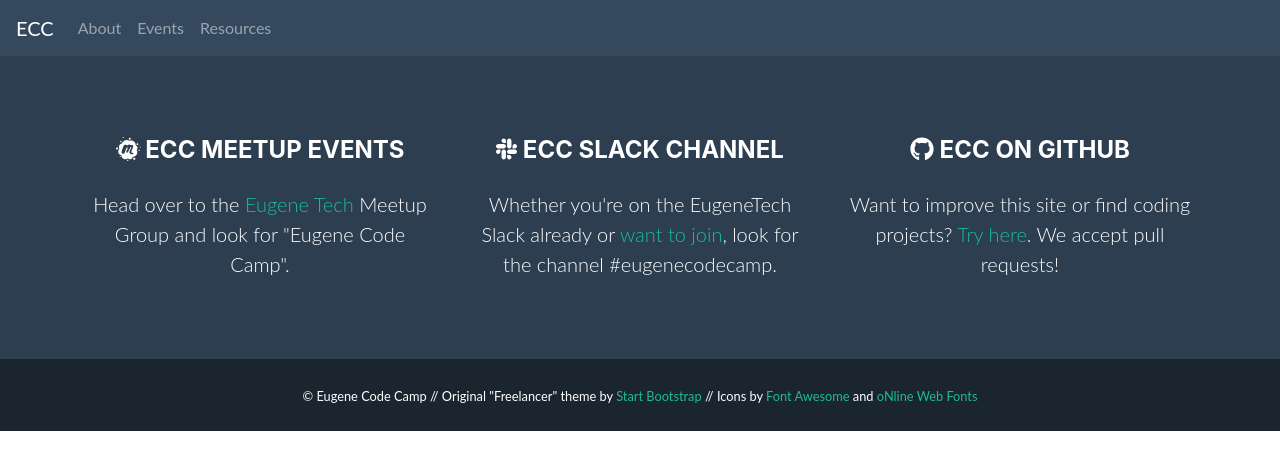
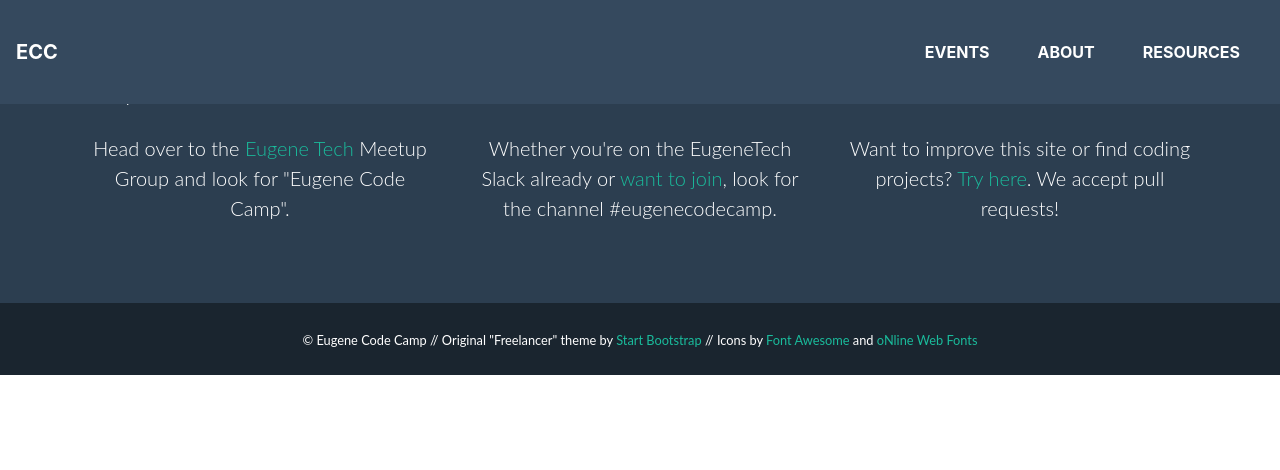
Before and after one commit to EugeneCodeCamp/EugeneCodeCamp.github.io, a Nuxt app: page /resources in a window 1280 px wide. Shown: the top 470 px of the page. Built offline with nearby package versions, Linux system fonts and the light colour scheme.

Commit message:
add caps, bold font, right alignment to navbar

```diff
--- a/components/EccNav.vue
+++ b/components/EccNav.vue
@@ -1,20 +1,29 @@
 <template>
-  <b-navbar toggleable="md" type="dark" class="navbar">
-    <b-navbar-brand href="#">
-      ECC
-    </b-navbar-brand>
+  <b-navbar
+    id="mainNav"
+    toggleable="md"
+    type="dark"
+    class="navbar text-uppercase fixed-top navbar-shrink"
+  >
+    <b-navbar-brand class="navbar-brand" href="#">ECC</b-navbar-brand>
     <b-navbar-toggle target="nav-collapse" />
-    <b-collapse id="nav-collapse" is-nav>
-      <b-navbar-nav>
-        <b-nav-item href="#about">
-          About
-        </b-nav-item>
-        <b-nav-item href="#events">
-          Events
-        </b-nav-item>
-        <b-nav-item href="#resources">
-          Resources
-        </b-nav-item>
+    <b-collapse id="nav-collapse" is-nav class="text-uppercase">
+      <b-navbar-nav id="navbarResponsive" class="ml-auto">
+        <b-nav-item
+          class="nav-link py-3 px-0 px-lg-3 rounded js-scroll-trigger"
+          href="#events"
+          >Events</b-nav-item
+        >
+        <b-nav-item
+          class="nav-link py-3 px-0 px-lg-3 rounded js-scroll-trigger"
+          href="#about"
+          >About</b-nav-item
+        >
+        <b-nav-item
+          class="nav-link py-3 px-0 px-lg-3 rounded js-scroll-trigger"
+          href="#resources"
+          >Resources</b-nav-item
+        >
       </b-navbar-nav>
     </b-collapse>
   </b-navbar>
```
